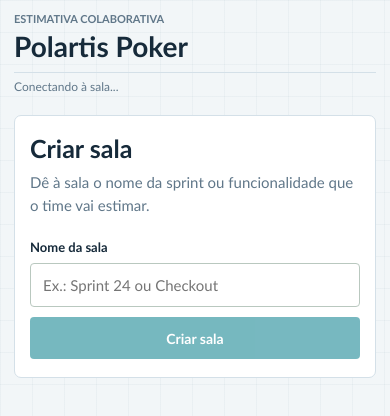
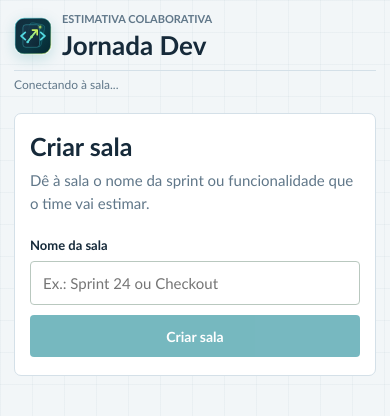
Before and after one commit to edsoncmach/planning-poker-dev, a plain HTML site: page index.html in a window 390 px wide. Drawn offline with Linux system fonts and the light colour scheme; no server answers.

Commit message:
Trocando nome e logo

```diff
--- a/index.html
+++ b/index.html
@@ -5,16 +5,20 @@
     <meta charset="UTF-8">
     <meta name="viewport" content="width=device-width, initial-scale=1.0">
     <meta name="theme-color" content="#f4f7f6">
-    <title>Polartis Poker | Equipe</title>
+    <title>Jornada Dev | Estimativa da Equipe</title>
+    <link rel="icon" type="image/svg+xml" href="logo.svg">
     <link rel="stylesheet" href="style.css">
 </head>
 
 <body>
     <div class="container">
         <header class="cabecalho">
-            <div>
-                <p class="sobretitulo">Estimativa colaborativa</p>
-                <h1>Polartis Poker</h1>
+            <div class="marca">
+                <img src="logo.svg" alt="Logo Jornada Dev" class="marca-logo" width="46" height="46">
+                <div class="marca-texto">
+                    <p class="sobretitulo">Estimativa colaborativa</p>
+                    <h1>Jornada Dev</h1>
+                </div>
             </div>
             <div id="sala-compartilhada" class="sala-compartilhada" hidden>
                 <span>SALA</span>
@@ -77,7 +81,7 @@
                     <div class="arena-mesa" aria-label="Participantes sentados ao redor da mesa de votação">
                         <div class="superficie-mesa">
                             <p class="sobretitulo">Estimativa da equipe</p>
-                            <h3 id="nome-mesa">Polartis Poker</h3>
+                            <h3 id="nome-mesa">Jornada Dev</h3>
                             <p id="resumo-mesa" class="resumo-mesa">Aguardando participantes</p>
                             <p id="media-votos" class="media-mesa" aria-live="polite" hidden></p>
                         </div>
--- a/style.css
+++ b/style.css
@@ -72,6 +72,30 @@ input:focus-visible {
     gap: 18px;
     padding-bottom: 10px;
     border-bottom: 1px solid var(--line);
+}
+
+.marca {
+    display: flex;
+    align-items: center;
+    gap: 14px;
+}
+
+.marca-logo {
+    width: 46px;
+    height: 46px;
+    flex-shrink: 0;
+    border-radius: 12px;
+    box-shadow: 0 4px 14px rgba(8, 127, 140, 0.18);
+    transition: transform 0.2s cubic-bezier(0.16, 1, 0.3, 1);
+}
+
+.marca-logo:hover {
+    transform: scale(1.06) rotate(-2deg);
+}
+
+.marca-texto {
+    display: flex;
+    flex-direction: column;
 }
 
 .sobretitulo,
@@ -752,12 +776,23 @@ input {
     }
 
     h1 {
-        font-size: 28px;
+        font-size: 26px;
+    }
+
+    .marca {
+        gap: 10px;
+    }
+
+    .marca-logo {
+        width: 38px;
+        height: 38px;
+        border-radius: 10px;
     }
 
     .cabecalho {
         align-items: center;
         flex-direction: row;
+        flex-wrap: wrap;
         gap: 10px;
         padding-bottom: 10px;
     }
```
Also changed, not shown: logo.svg (added), 1 other file.
